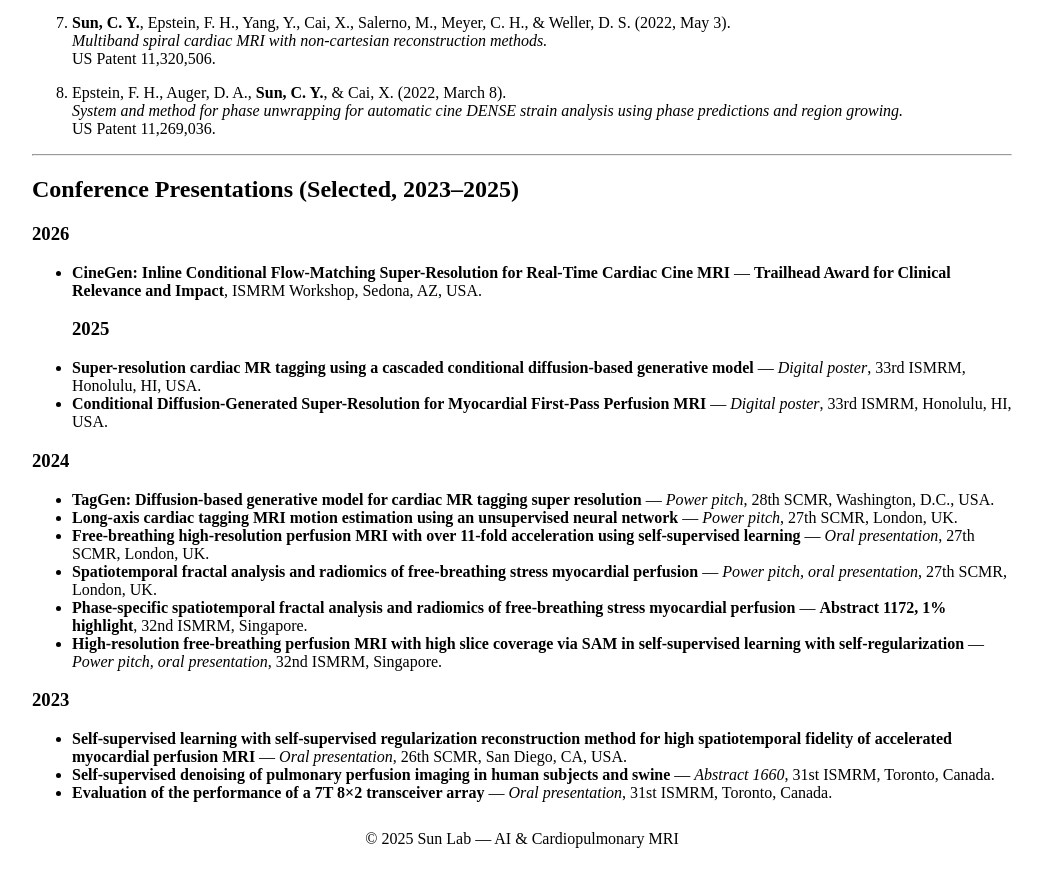
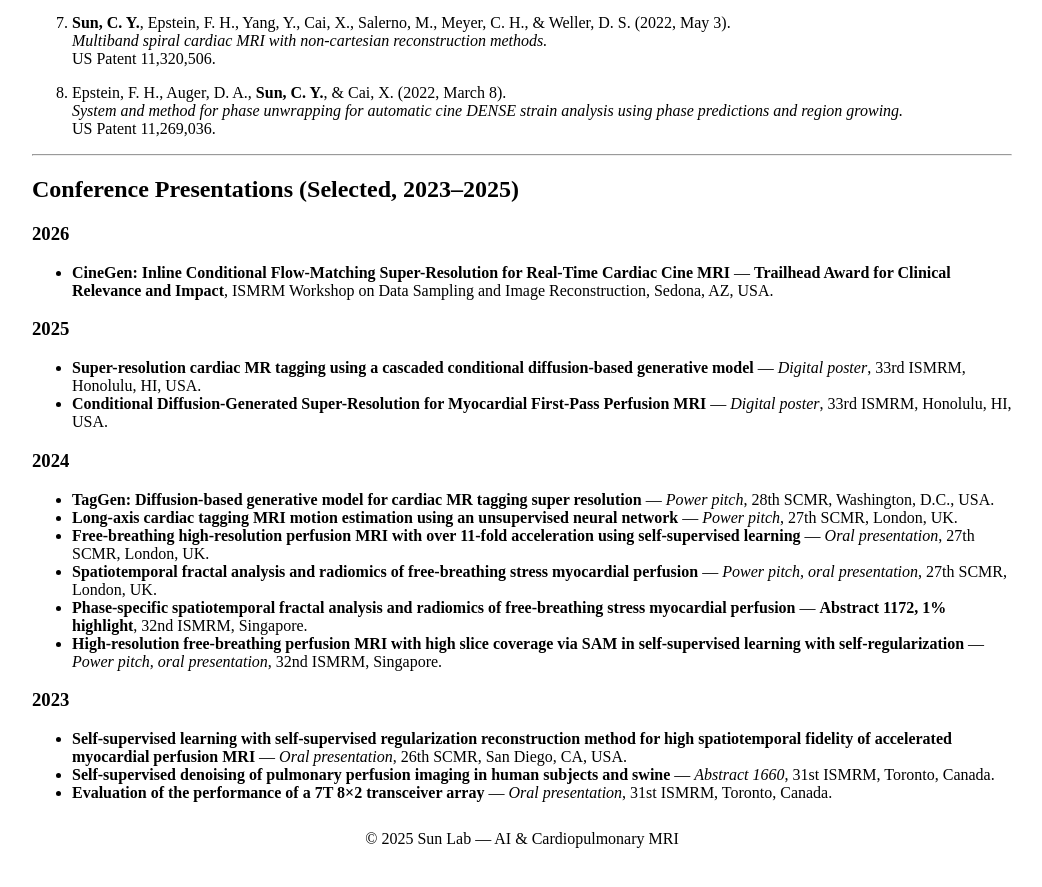
Before and after one commit to MRImagingLab/research, a Jekyll site: the page built from publications.md, in a window 1280 px wide and 900 px high, scrolled down 2022 px. Shown: the top 887 px of the window, without its empty margins (118-1160 px from the left). Built offline with Jekyll 4.4.1, drawn with Linux system fonts in a browser that asks for light colours.

Commit message:
Update conference presentation details for 2026

```diff
--- a/publications.md
+++ b/publications.md
@@ -95,7 +95,8 @@ permalink: /publications
 
 ## Conference Presentations (Selected, 2023–2025)
 ### 2026
-- **CineGen: Inline Conditional Flow-Matching Super-Resolution for Real-Time Cardiac Cine MRI** — **Trailhead Award for Clinical Relevance and Impact**, ISMRM Workshop, Sedona, AZ, USA.
+- **CineGen: Inline Conditional Flow-Matching Super-Resolution for Real-Time Cardiac Cine MRI** — **Trailhead Award for Clinical Relevance and Impact**, ISMRM Workshop on Data Sampling and Image Reconstruction, Sedona, AZ, USA.
+
 ### 2025
 - **Super-resolution cardiac MR tagging using a cascaded conditional diffusion-based generative model** — *Digital poster*, 33rd ISMRM, Honolulu, HI, USA.
 - **Conditional Diffusion-Generated Super-Resolution for Myocardial First-Pass Perfusion MRI** — *Digital poster*, 33rd ISMRM, Honolulu, HI, USA.
```
